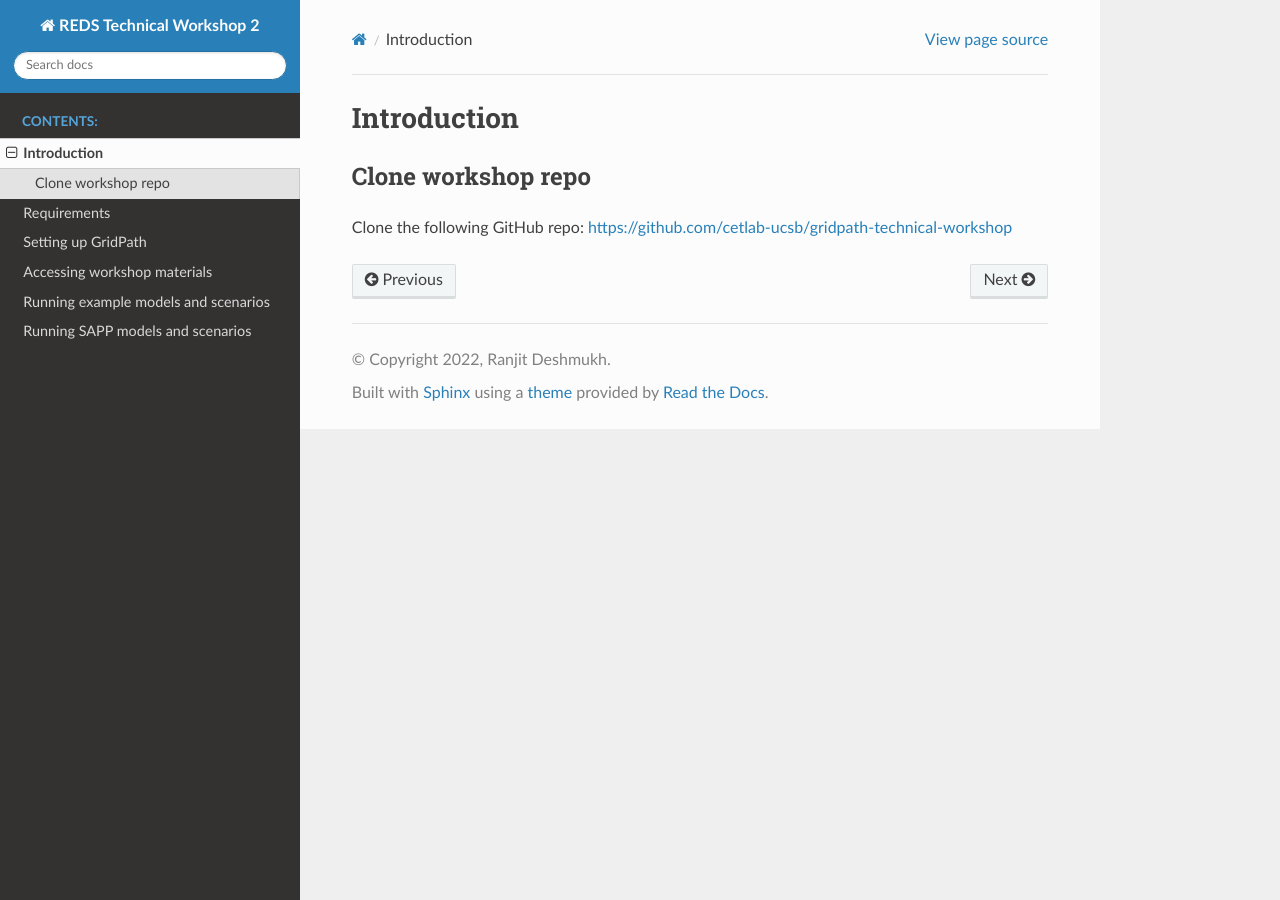
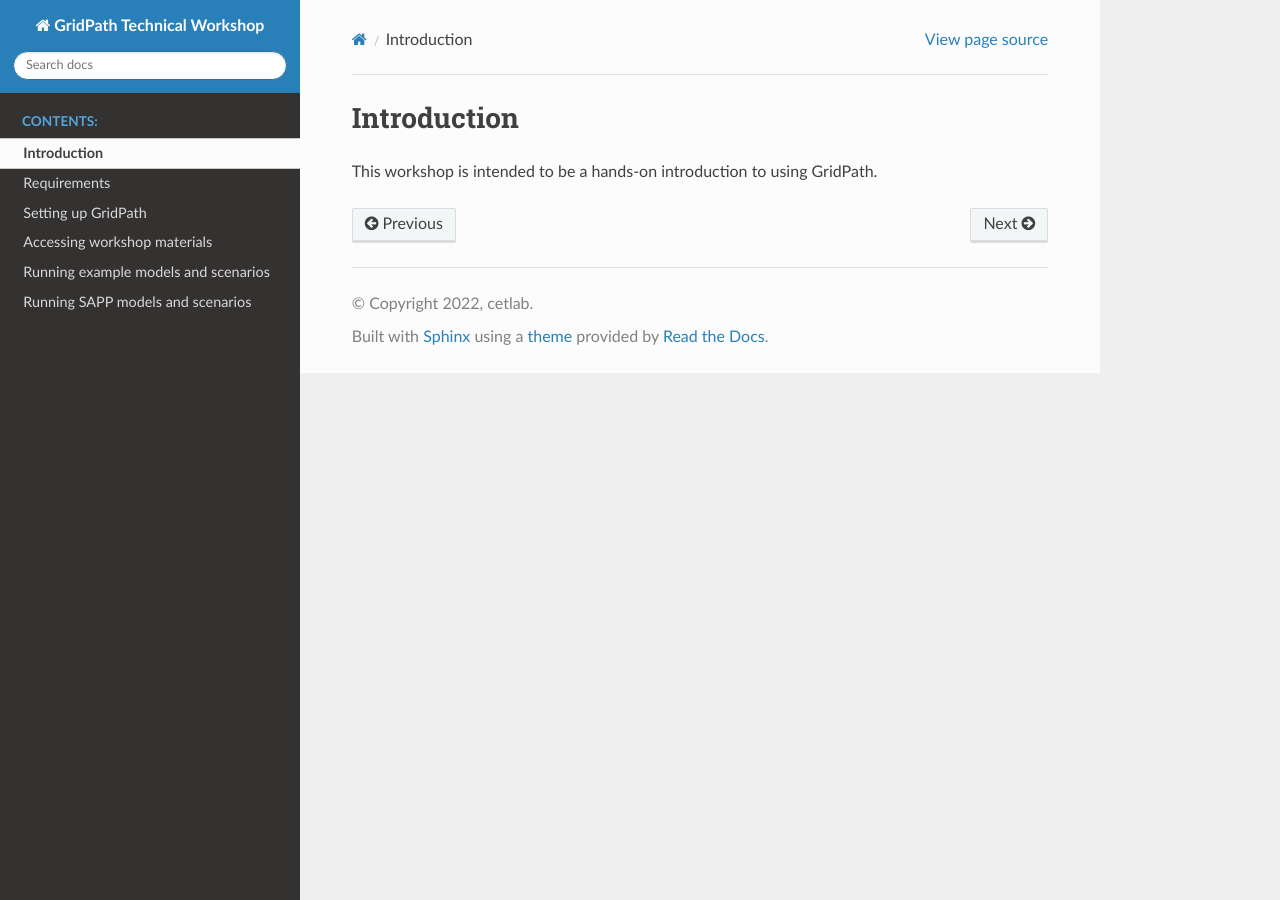
Before and after one commit to cetlab-ucsb/gridpath-technical-workshop, a Sphinx documentation site: the page built from docs/intro/index.rst, in a window 1280 px wide. Built offline with Sphinx 7.4.7 and the Read the Docs theme 2.0.0, drawn with Linux system fonts in a browser that asks for light colours.

```diff
--- a/docs/conf.py
+++ b/docs/conf.py
@@ -17,9 +17,9 @@
 
 # -- Project information -----------------------------------------------------
 
-project = 'REDS Technical Workshop 2'
-copyright = '2022, Ranjit Deshmukh'
-author = 'Ranjit Deshmukh'
+project = 'GridPath Technical Workshop'
+copyright = '2022, cetlab'
+author = 'cetlab'
 
 
 # -- General configuration ---------------------------------------------------
--- a/docs/gridpath/sapp.rst
+++ b/docs/gridpath/sapp.rst
@@ -4,6 +4,9 @@
 
 In this section, we will be running some (simplified) scenarios of the SAPP model.
 You can download the input data for the SAPP here:
+
+You can place the input CSVs anywhere, as long as you properly point to the files when porting the data and assigning scenarios.
+For this workshop, we recommend putting the input CSVs folder in the ``db`` subdirectory in the GridPath root directory.
 
 Using Jupyter/python notebooks
 ==============================
--- a/docs/intro/index.rst
+++ b/docs/intro/index.rst
@@ -2,8 +2,4 @@
 Introduction
 ============
 
-Clone workshop repo
-===================
-
-Clone the following GitHub repo:
-https://github.com/cetlab-ucsb/gridpath-technical-workshop
+This workshop is intended to be a hands-on introduction to using GridPath.
```
